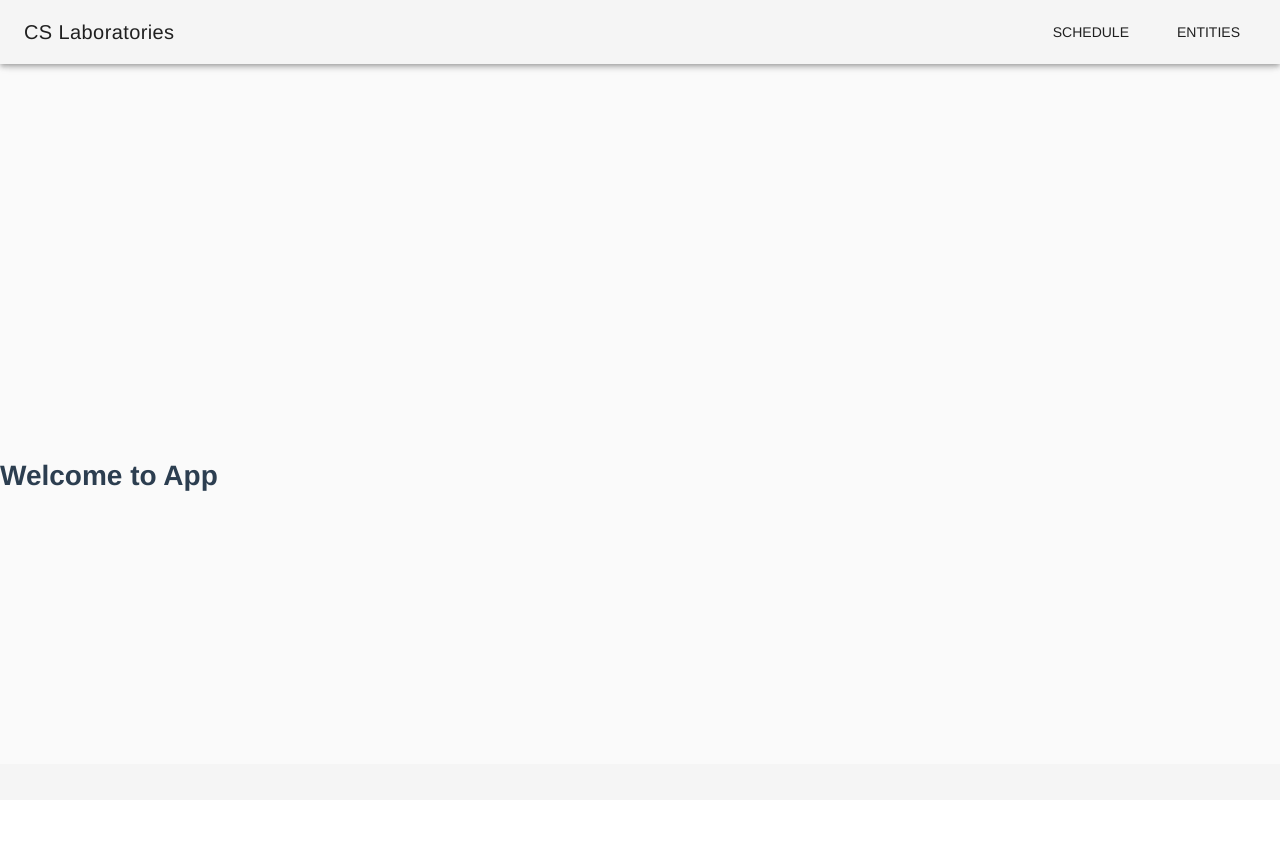
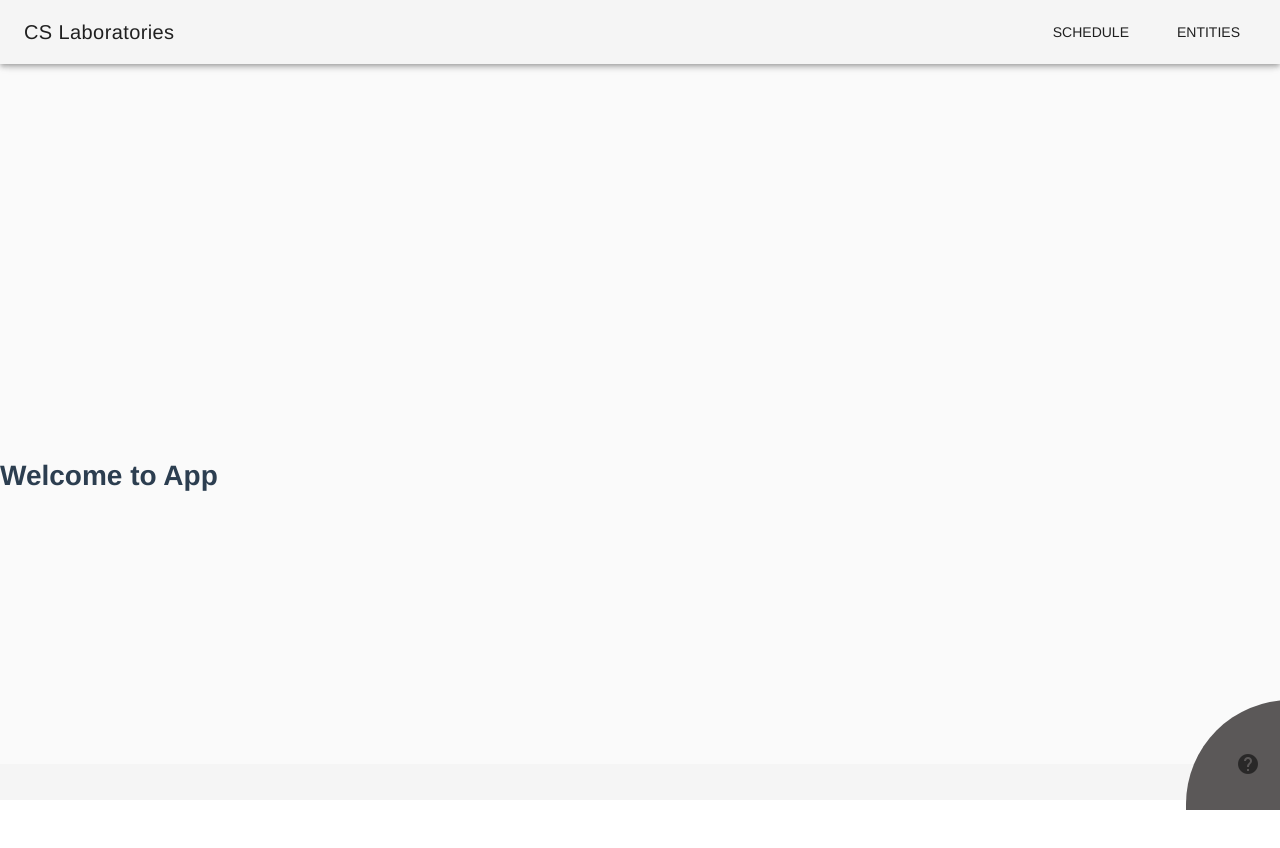
Before and after one commit to Pseudonick47/hci2, a Vue app in the folder frontend/: page / in a window 1280 px wide. Shown: the top 848 px of the page. Built offline with nearby package versions, Linux system fonts and the light colour scheme.

Commit message:
initial help component

```diff
--- a/frontend/src/app.vue
+++ b/frontend/src/app.vue
@@ -19,10 +19,12 @@
       </v-container>
     </v-content>
     <v-footer app/>
+    <help/>
   </v-app>
 </template>
 
 <script>
+import Help from 'Components/help/help-snackbar.component';
 import AuthController from 'Controllers/auth.controller';
 import { mapGetters } from 'vuex';
 
@@ -31,6 +33,9 @@ export default {
   data() {
     return {
     };
+  },
+  components: {
+    Help,
   },
   computed: {
     ...mapGetters([
--- /dev/null
+++ b/frontend/src/components/help/help-snackbar.component.vue
@@ -0,0 +1,47 @@
+<template>
+  <div
+    class="help"
+  >
+    <span class="help-text">
+      <v-icon>help</v-icon>
+    </span>
+  </div>
+</template>
+<script>
+import Vue from 'vue';
+
+export default {
+  name: 'Help',
+  computed: {
+    currentRouteName() {
+      return Vue.prototype.router.currentRoute.name;
+    },
+  },
+};
+</script>
+<style>
+.help {
+  background: rgb(91, 88, 88);
+  position: fixed;
+  bottom: -10px;
+  right:-10px;
+  z-index: 5999;
+  padding: 40px;
+  border-radius: 1990px 0px  0px 0px ;
+  transition-timing-function: ease;
+  transition: bottom 0.5s, right 0.5s;
+}
+
+.help:hover {
+  bottom: 0px;
+  right: 0px;
+}
+
+.help-text {
+  font-size: 20px;
+  color: white;
+  position: relative;
+  right: -10px;
+  bottom: -10px;
+}
+</style>
```
